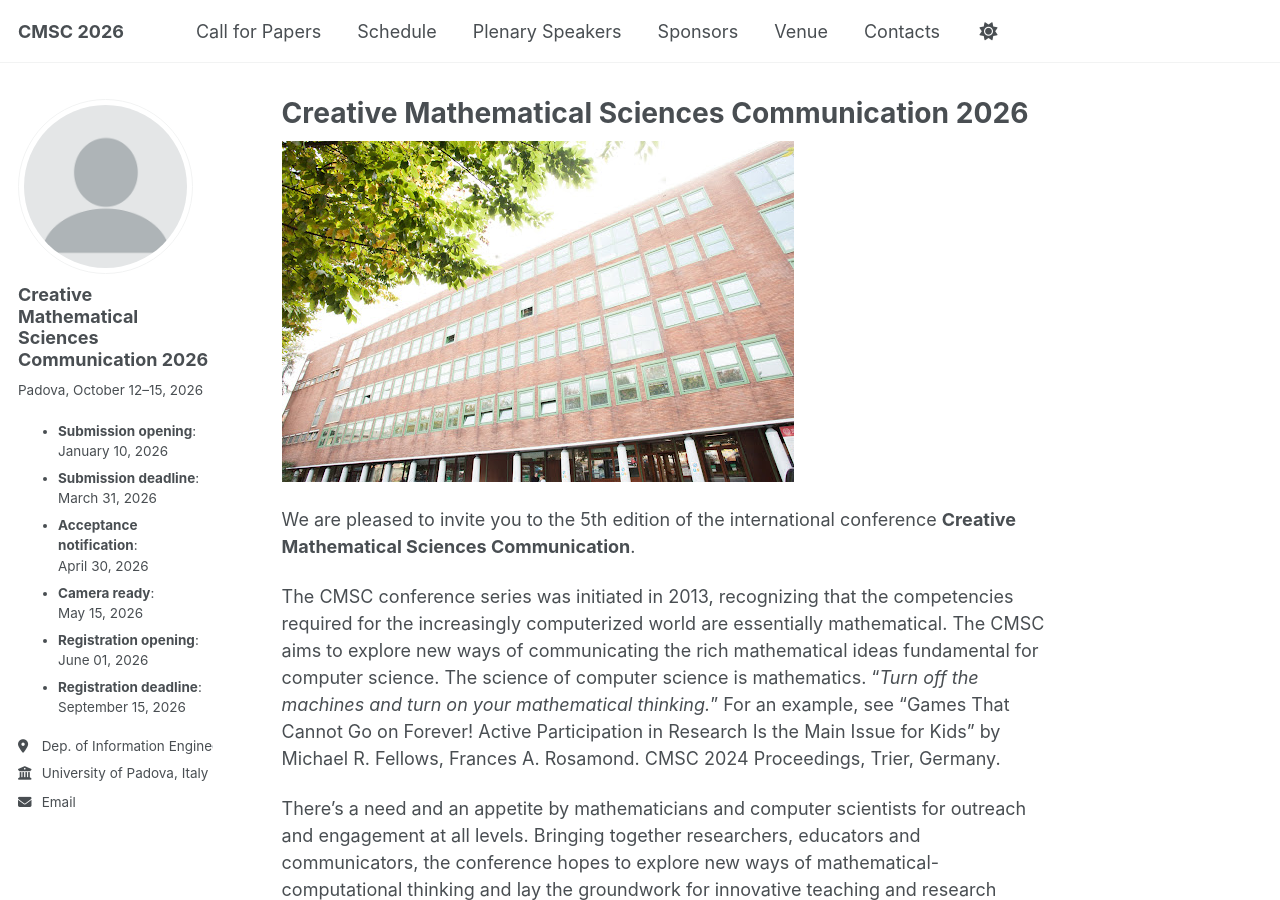
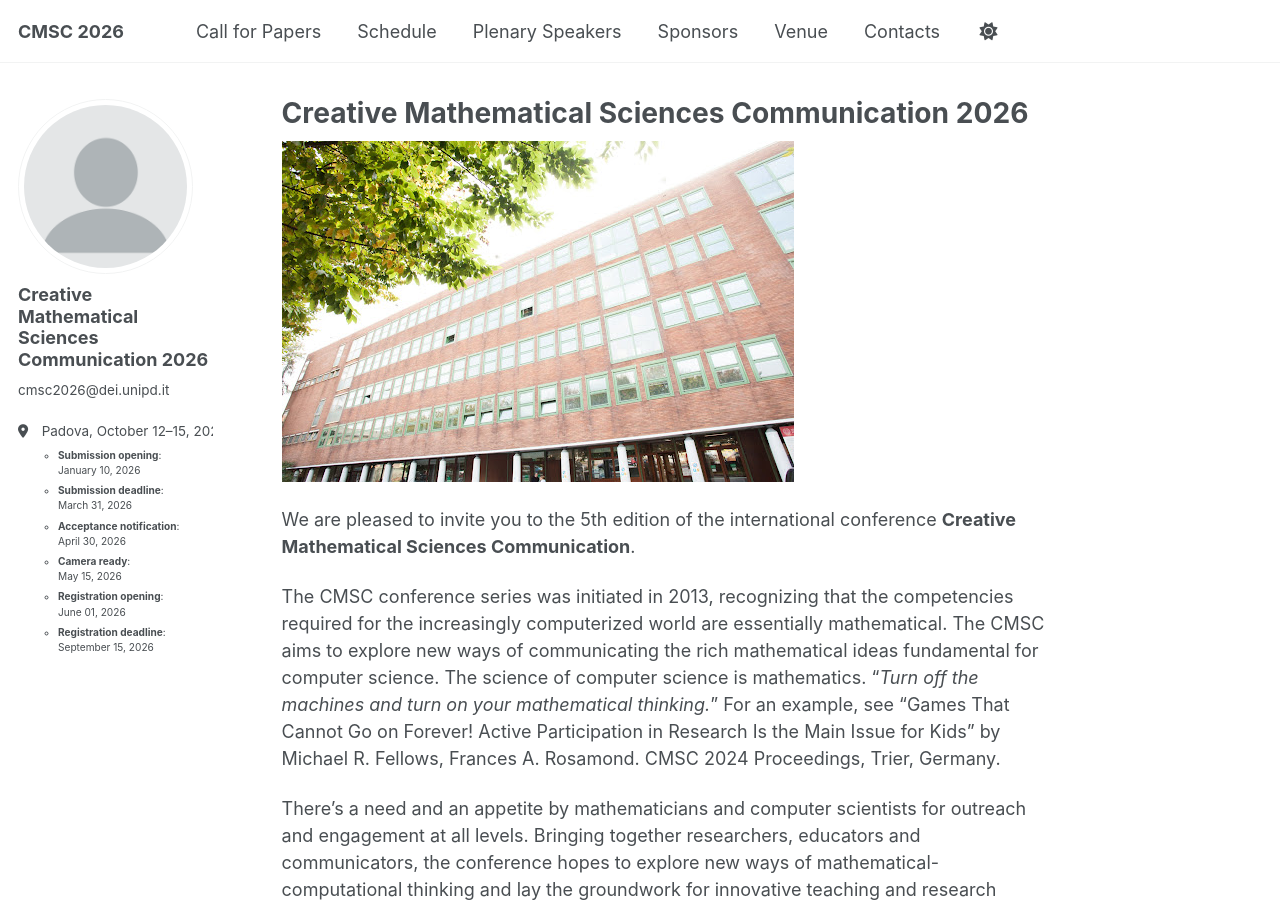
Before and after one commit to CMSC2026/cmsc2026.github.io, a Jekyll site: the page built from _pages/about.md, in a window 1280 px wide and 900 px high. Built offline with Jekyll 4.4.1, drawn with Linux system fonts in a browser that asks for light colours; a script that is not in the unit is left out.

Commit message:
fix config bio

```diff
--- a/_config.yml
+++ b/_config.yml
@@ -26,8 +26,8 @@ author:
   avatar           : "profile.png"
   name             : "Creative Mathematical Sciences Communication 2026"
   pronouns         : # example: "she/her"
-  bio              :
-    Padova, October 12–15, 2026 <br/>
+  bio              : "cmsc2026@dei.unipd.it"
+  location         : "Padova, October 12–15, 2026 <br/>
     <ul>
       <li> <b>Submission opening</b>:<br/> January 10, 2026</li>
       <li> <b>Submission deadline</b>:<br/> March 31, 2026</li>
@@ -36,11 +36,10 @@ author:
       <li> <b>Registration opening</b>:<br/>June 01, 2026</li>
       <li> <b>Registration deadline</b>:<br/>September 15, 2026</li>
     </ul>
-
-  location         : "Dep. of Information Engineering"
-  employer         : "University of Padova, Italy"
+"
+  employer         : #"University of Padova, Italy"
   uri              : # URL
-  email            : "cmsc2026@dei.unipd.it"
+  email            : #"cmsc2026@dei.unipd.it"
 
   # Academic websites
   academia         : # URL
```
